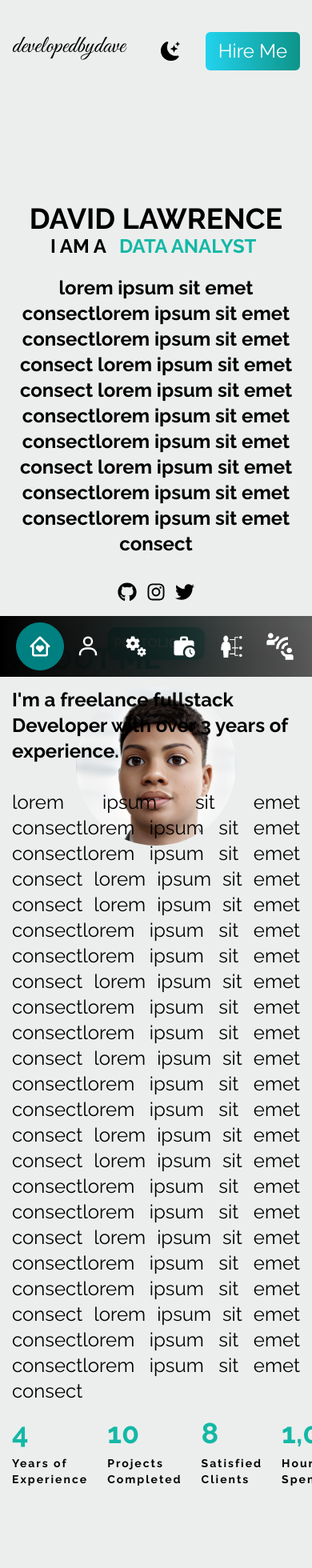
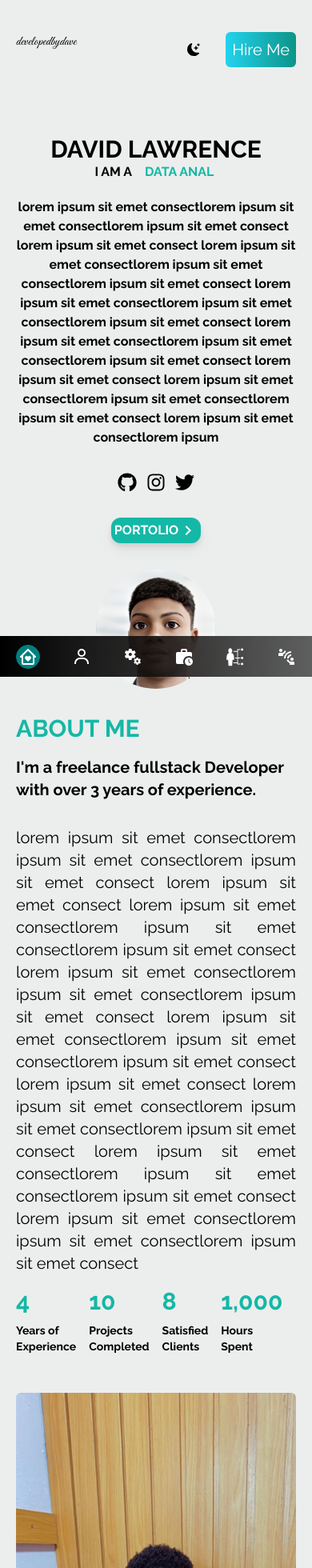
Before and after one commit to daffydbest7/Portfolio, a React (Create React App) app: page / in a window 390 px wide. Shown: the top 1960 px of the page at 80% size. Built offline with nearby package versions, Linux system fonts and the light colour scheme; grey boxes are pictures that could not be loaded; a web font is replaced by a local one.

Commit message:
mobile commit

```diff
--- a/src/App.js
+++ b/src/App.js
@@ -15,23 +15,23 @@ import {WiDaySunny} from 'react-icons/wi';
 function App() {
   const [darkMode,setDarkMode] = useState(false)
   return (
-    <div className={darkMode? "dark" : ""}>
+    <div className={darkMode ? "dark" : ""}>
       <div name="home" className="dark:bg-gradient-to-t from-black/95 to-black/90 dark:text-white">
-        <div className="container mx-auto min-h-[25vh] lg:min-h-[40vh] ">
-            <nav className='py-10 mb-12 flex justify-between'>
-                <h1 className='text-3xl md:text-4xl hover:scale-110 duration-200 font-signature'> developedbydave</h1>
+        <div className="container mx-auto  min-h-[15vh] lg:min-h-[30vh]">
+            <nav className='md:container py-10 flex justify-between'>
+                <h1 className='text-md md:text-3xl hover:scale-110 duration-200 font-signature'> developedbydave</h1>
                 <ul className='flex items-center'>
                   <li onClick={()=>setDarkMode(!darkMode)}>
-                    {darkMode ? <WiDaySunny  className='cursor-pointer text-2xl md:text-3xl hover:text-teal-400 hover:scale-110 duration-200' size={30}/>
+                    {darkMode ? <WiDaySunny  className='cursor-pointer text-md md:text-2xl hover:text-teal-400 hover:scale-110 duration-200'/>
 
                     :
-                    <BsFillMoonStarsFill className='cursor-pointer text-2xl md:text-3xl hover:text-teal-400 hover:scale-110 duration-200'/> }</li>
+                    <BsFillMoonStarsFill className='cursor-pointer text-md md:text-2xl hover:text-teal-400 hover:scale-110 duration-200'/> }</li>
 
-                  <li> <button className='bg-gradient-to-r from-cyan-400 to-teal-600 text-white text-2xl px-4 py-2 rounded-md ml-8 md:ml-12
-                  md:px-8 md:py-4 md:text-3xl hover:bg-gradient-to-l from-cyan-400 to-teal-600 hover:scale-105 duration-200' href="#">Hire Me</button></li>
+                  <li> <button className='bg-gradient-to-r from-cyan-400 to-teal-600 text-white text-xl px-2 py-2 rounded-md ml-8 md:ml-12
+                  md:px-2 md:py-2 md:text-xl hover:bg-gradient-to-l from-cyan-400 to-teal-600 hover:scale-105 duration-200' href="#">Hire Me</button></li>
                 </ul>
             </nav>
-            <div className="hidden text-white text-2xl dark:block"> NightLife</div>
+
             </div>
       <Home/>
       </div>
--- a/src/components/About.jsx
+++ b/src/components/About.jsx
@@ -4,6 +4,7 @@ import React from "react";
 import CountUp from 'react-countup'
 import { motion } from "framer-motion";
 import {fadeIn} from '../variants';
+import about from '../images/about2.jpg';
 //intersection observer hook
 import { useInView } from "react-intersection-observer";
 
@@ -35,26 +36,30 @@ const About = () => {
     ])
     return (
 
-         <section className="section pb-12 dark:bg-gradient-to-t from-black to-black dark:text-gray-300" name="about" ref={ref}>
-          <div className="container mx-auto">
-            <div className="flex flex-col-reverse lg:flex-row lg:gap-x-12 lg:gap-y-0 lg:items-center h-[850px] lg:min-h-screen">
+         <section className="section pt-8 lg:min-h-screen pb-12 dark:bg-gradient-to-t from-black to-black dark:text-gray-300" name="about" ref={ref}>
+          <div className="container mx-auto h-full">
+            <div className="flex  flex-col-reverse lg:flex-row lg:gap-x-12 lg:gap-y-0 lg:items-center ">
                 {/* about image */}
-                <motion.div variants={fadeIn('right', 0.2)} initial="hidden" whileInView={'show'} viewport={{once:false, amount:0.5}}
-                className="flex-1 bg-about h-[400px] bg-cover bg-no-repeat
+                <motion.div variants={fadeIn('right', 0.2)} initial="hidden" whileInView={'show'} viewport={{once:false, amount:0.1}}
+                className="hidden md:block flex-1 bg-about h-[200px] md:h-[400px] bg-cover bg-no-repeat
                 mix-blend-luminosity bg-top rounded-2xl hover:scale-105 duration-300"></motion.div>
+                {/** about image for sm */}
+                <div className="md:hidden ">
+                  <img src={about} className="h-full w-full rounded-md dark:mix-plus-lighter"/>
+                </div>
                 {/* texts here */}
                 <div className="flex-1 ">
-                    <motion.h2 variants={fadeIn('left', 0.3)} initial="hidden" whileInView={'show'} viewport={{once:false, amount:0.7}}
-                    className="text-4xl uppercase text-primary lg:text-6xl font-bold mb-4">
+                    <motion.h2 variants={fadeIn('left', 0.3)} initial="hidden" whileInView={'show'} viewport={{once:false, amount:0.1}}
+                    className="text-3xl uppercase text-primary lg:text-6xl font-bold mb-4">
                     About me</motion.h2>
 
-                  <motion.h3 variants={fadeIn('left', 0.4)} initial="hidden" whileInView={'show'} viewport={{once:false, amount:0.7}}
-                  className="mb-8 font-bold text-2xl">
+                  <motion.h3 variants={fadeIn('left', 0.4)} initial="hidden" whileInView={'show'} viewport={{once:false, amount:0.1}}
+                  className="mb-8 font-bold text-xl md:text-2xl">
                     I'm a freelance fullstack Developer with over 3 years of experience.
                   </motion.h3>
 
-                  <motion.p variants={fadeIn('left', 0.5)} initial="hidden" whileInView={'show'} viewport={{once:false, amount:0.7}}
-                  className="mb-4 text-justify text-2xl">
+                  <motion.p variants={fadeIn('left', 0.5)} initial="hidden" whileInView={'show'} viewport={{once:false, amount:0.1}}
+                  className="mb-4 text-justify text-xl md:text-2xl">
                     lorem ipsum sit emet consectlorem ipsum sit emet consectlorem ipsum sit emet consect
                     lorem ipsum sit emet consect
                     lorem ipsum sit emet consectlorem ipsum sit emet consectlorem ipsum sit emet consect
@@ -68,14 +73,14 @@ const About = () => {
                     </motion.p>
                     <motion.div
                     variants={fadeIn('left', 0.6)} initial="hidden" whileInView={'show'} viewport={{once:false, amount:0.7}}
-                    className="flex gap-x-6 lg:gap-x-10 mb-12">
+                    className="flex gap-x-4 lg:gap-x-10 mb-12 ">
                     {stats.map(({id,value,title}) =>(
 
                     <div key={id}>
-                    <div className="text-4xl text-primary font-bold mb-2">
+                    <div className="text-3xl md:text-4xl text-primary font-bold mb-2">
                     {inView ? <CountUp start={0}  end={value} duration={6}/>: null}
                     </div>
-                    <div className="text-sm tracking-[2px] font-bold">
+                    <div className="text-sm tracking-[0px] font-bold">
                     {title}
                     </div>
                     </div>
--- a/src/components/Contact.jsx
+++ b/src/components/Contact.jsx
@@ -7,8 +7,8 @@ const Contact = () =>{
         <div className="w-full h-screen bg-gradient-to-b from-black to-gray-800 p-4 text-white dark:bg-gradient-to-t from-black/80 to-black/100 dark:text-gray-300" name="contact">
             <div className="flex flex-col p-4 justify-center max-w-screen-lg mx-auto h-full">
                 <div className="pb-8">
-                    <p className="text-4xl font-bold inline border-b-4 border-gray-500">Contact</p>
-                    <p className="py-6 text-2xl">Submit the form below to get in touch with me</p>
+                    <p className="text-3xl lg:text-4xl font-bold inline border-b-4 border-gray-500">Contact</p>
+                    <p className="py-6 text-xl lg:text-2xl">Submit the form below to get in touch with me</p>
                 </div>
                 <motion.div variants={fadeIn('right', 0.4)} initial="hidden" whileInView={'show'} viewport={{once:false, amount:0.7}}
                 className="flex justify-center items-center">
--- a/src/components/Footer.jsx
+++ b/src/components/Footer.jsx
@@ -6,10 +6,10 @@ const Footer =() => {
 
     return (
         <div className="w-full">
-            <div className="text-center min-h-[200px] text-white bg-black text-2xl">
+            <div className="text-center min-h-[200px] text-white bg-black text-md lg:text-2xl">
 
-                <p className="pt-12">Developed by <span className="text-teal-500">David lawrence</span></p> <br/>
-                <p> &copy; 2023</p>
+                <p className="pt-12">Developed by <span className="text-teal-500"> David lawrence </span>  &copy; 2023 </p>
+
             </div>
 
         </div>
--- a/src/components/home.jsx
+++ b/src/components/home.jsx
@@ -17,10 +17,10 @@ import nightmode from "../images/nightmode.jpg";
 const Home =() => {
 
     return(
-        <div>
-        <div name="home"  className="dark:bg-gradient-to-t from-black to-black/5 dark:text-gray-300">
+        <div className="md:container lg:container">
+        <div className="min-h-[80vh] lg:min-h-[75vh] dark:bg-gradient-to-t from-black to-black/5 dark:text-gray-300">
 
-            <div className="container min-h-[72vh] lg:min-h-[78vh] mx-auto font-bold">
+            <div className="container mx-auto font-bold">
             <div className="flex flex-col items-center mt-12 gap-y-8 lg:flex-row lg:items-center lg:gap-x-12">
                 <div className="flex-1 text-center lg:text-left ">
                     <motion.h1 variants={
@@ -28,7 +28,7 @@ const Home =() => {
                     } initial="hidden"
                      whileInView={'show'}
                      viewport={{once:false, amount:0.7}}
-                     className="text-4xl mb-2 font-bolder leading-[0.8] lg:text-6xl">
+                     className="text-3xl mb-2 font-bolder leading-[0.8] lg:text-5xl">
                         DAVID <span>LAWRENCE</span>
                     </motion.h1>
                     <motion.div
@@ -37,7 +37,7 @@ const Home =() => {
                     } initial="hidden"
                      whileInView={'show'}
                      viewport={{once:false, amount:0.7}}
-                     className="uppercase mb-6 text-2xl lg:text-4xl leading-[1]">
+                     className="uppercase mb-6 text-md lg:text-3xl leading-[1]">
                     <span className="mr-4"> I am a</span>
                     <TypeAnimation sequence={[
                         'Full stack Developer',
@@ -59,11 +59,15 @@ const Home =() => {
                     fadeIn('up', 0.5)
                 } initial="hidden"
                  whileInView={'show'}
-                 viewport={{once:false, amount:0.7}} className="md:max-w-[600px] text-2xl">
+                 viewport={{once:false, amount:0.7}} className="md:max-w-[600px] text-md md:text-xl lg:text-xl">
                     lorem ipsum sit emet consectlorem ipsum sit emet consectlorem ipsum sit emet consect
                     lorem ipsum sit emet consect
                     lorem ipsum sit emet consectlorem ipsum sit emet consectlorem ipsum sit emet consect
                     lorem ipsum sit emet consectlorem ipsum sit emet consectlorem ipsum sit emet consect
+                    lorem ipsum sit emet consectlorem ipsum sit emet consectlorem ipsum sit emet consect
+                    lorem ipsum sit emet consect
+                    lorem ipsum sit emet consectlorem ipsum sit emet consectlorem ipsum sit emet consect
+                    lorem ipsum sit emet consectlorem ipsum
                 </motion.p>
                 <motion.div
                 variants={
@@ -71,7 +75,7 @@ const Home =() => {
                 } initial="hidden"
                  whileInView={'show'}
                  viewport={{once:false, amount:0.7}}
-                 className="flex justify-center lg:justify-start  space-x-3 my-4 text-2xl text-black lg:text-4xl my-8 lg:hidden">
+                 className="flex justify-center lg:justify-start  space-x-3 my-4 text-2xl text-black lg:text-4xl my-8 lg:hidden dark:text-white">
                     <button href="#"> <FaGithub className="hover:text-teal-500 hover:scale-105 duration-300"/></button>
                     <button href="#"><FaInstagram className="hover:text-teal-500 hover:scale-105 duration-300"/></button>
                     <button href="#"><FaTwitter className="hover:text-teal-400 hover:scale-105 duration-300" /></button>
@@ -83,8 +87,8 @@ const Home =() => {
                  whileInView={'show'}
                  viewport={{once:false, amount:0.7}}
                  className=" mt-8">
-                    <button className="group flex mx-auto p-2 btn btn-lg rounded-xl text-white
-                    bg-teal-500 drop-shadow-lg lg:m-0 cursor-pointer items-center"><span>PORTOLIO</span> <span className="group-hover:rotate-90 duration-300"><MdOutlineKeyboardArrowRight size={25}/></span> </button>
+                    <button  className="group flex mx-auto p-1 lg:p-2 btn btn-sm lg:btn-lg rounded-xl text-white
+                    bg-teal-500 drop-shadow-lg lg:m-0 cursor-pointer items-center"><span>PORTOLIO</span> <span className="group-hover:rotate-90 duration-300"><MdOutlineKeyboardArrowRight className="text-2xl "/></span> </button>
                 </motion.div>
                 </div>
                 {/** daylight mode image */}
@@ -95,7 +99,7 @@ const Home =() => {
                  whileInView={'show'}
                  viewport={{once:false, amount:0.7}}
                   className="dark:hidden">
-                    <img src={Profile} className="max-w-[200px] max-h-[200px] lg:max-w-[300px] lg:max-h-[300px] rounded-full " alt="pic"/>
+                    <img src={Profile} className="max-w-[150px] max-h-[150px] lg:max-w-[250px] lg:max-h-[250px] rounded-full " alt="pic"/>
                 </motion.div>
 
                 {/**night mode image */}
@@ -106,7 +110,7 @@ const Home =() => {
                  whileInView={'show'}
                  viewport={{once:false, amount:0.7}}
                   className="hidden dark:block">
-                    <img src={nightmode} className="max-w-[200px] max-h-[200px] lg:max-w-[250px] lg:max-h-[250px] rounded-full hover:scale-105 duration-300 " alt="nightlifeimage"/>
+                    <img src={nightmode} className="max-w-[150px] max-h-[150px] lg:max-w-[250px] lg:max-h-[250px] rounded-full hover:scale-105 duration-300 " alt="nightlifeimage"/>
                 </motion.div>
             </div>
         </div>
--- a/src/components/navbar.jsx
+++ b/src/components/navbar.jsx
@@ -18,50 +18,50 @@ const Navbar =() =>{
     const links =[
         {
             id: 1,
-            icon: <BiHomeHeart size={30}/>,
+            icon: <BiHomeHeart />,
             to: "home",
 
         },
         {
             id: 2,
-            icon: <BiUser size={30}/>,
+            icon: <BiUser />,
             to: "about",
 
         },
         {
             id: 3,
-            icon: <MdOutlineMiscellaneousServices size={30}/>,
+            icon: <MdOutlineMiscellaneousServices />,
             to: "service",
 
         },
         {
             id: 4,
-            icon: <MdWorkHistory size={30}/>,
+            icon: <MdWorkHistory />,
             to: "portfolio",
         },
         {
             id: 5,
-            icon: <GiSkills size={30}/>,
+            icon: <GiSkills />,
             to: "experience",
         },
         {
             id: 6,
-            icon: <MdOutlineConnectWithoutContact size={40} />,
+            icon: <MdOutlineConnectWithoutContact  />,
             to: "contact",
         },
     ]
 
     return(
-        <nav name="navbar" className=" fixed bottom-[-2px] lg:bottom-8 w-full overflow-hidden z-50 ">
-        <div className="sm:container-none mx-auto ">
+        <nav name="navbar" className="fixed bottom-[-2px] lg:bottom-8 w-full overflow-hidden z-50 ">
+        <div className="mx-auto">
             {/* nav inner*/}
-            <div className="bg-gradient-to-l from-black/60 to-black/100 h-[76px] backdrop-blur-2xl md:rounded-full lg:rounded-full
-           sm:max-w-full md:max-w-[500px] lg:max-w-[500px] xl:max-w-[500px] mx-auto px-5 flex drop-shadow-2xl
-             justify-between items-center text-2xl text-white hover:bg-gradient-to-r from-black/60 to-black/100
-              lg:dark:border border-teal-500 ">
+            <div className="bg-gradient-to-l from-black/60 to-black/100 h-[6vh] lg:h-[60px] md:h-[60px] backdrop-blur-2xl md:rounded-full lg:rounded-full
+           max-w-full md:max-w-[400px] lg:max-w-[400px] xl:max-w-[400px] mx-auto px-5 flex
+             justify-between items-center  text-white hover:bg-gradient-to-r from-black/60 to-black/100
+              lg:dark:border border-teal-500">
              { links.map(({id,icon,to})=>(
-                <div className="">
-                <Link activeClass="active-component" key={id} to={to}  smooth={true} spy={true} duration={1500} offset={0} className="cursor-pointer w-[60px] h-[60px] flex items-center justify-center hover:text-teal-500">
+                <div className="text-2xl md:text-3xl lg:text-3xl xl:text-3xl">
+                <Link activeClass="active"  key={id} to={to}  smooth={true} spy={true} duration={1500} offset={0} className="cursor-pointer drop-shadow-2xl lg:w-[50px] lg:h-[50px] flex items-center justify-center hover:text-teal-500 ">
                 {icon}
             </Link>
                 </div>
--- a/src/index.css
+++ b/src/index.css
@@ -30,10 +30,15 @@ a {
   box-sizing: border-box;
 }
 
-.active-component{
+.active{
   color:white;
   border: 1px teal solid;
   border-radius: 50%;
+  padding: 2px;
   background-color: teal;
 
 }
+
+.small-active{
+  color: teal;
+}
--- a/tailwind.config.js
+++ b/tailwind.config.js
@@ -1,7 +1,7 @@
-/** @type {import('tailwindcss').Config} */
+/* @type {import('tailwindcss').Config} */
 module.exports = {
 
-  /** for toggling darkmode based on class */
+  /* for toggling darkmode based on class */
   darkMode: "class",
     content: [
       "./src/**/*.{js,jsx,ts,tsx}",
@@ -9,11 +9,11 @@ module.exports = {
     theme: {
       container: {
         padding: {
-          DEFAULT: '15px',
+          DEFAULT: '20px',
         },
       },
       screens: {
-        sm: '640px',
+        sm: '540px',
         md: '640px',
         lg: '1200px',
         xl: '1366px',
```
Also changed, not shown: src/components/Experience.jsx (+4 -4 lines), src/components/Service.jsx (+12 -12 lines), src/components/portfolio.jsx (+5 -5 lines), src/components/SocialLinks.jsx (line endings or trailing spaces).
